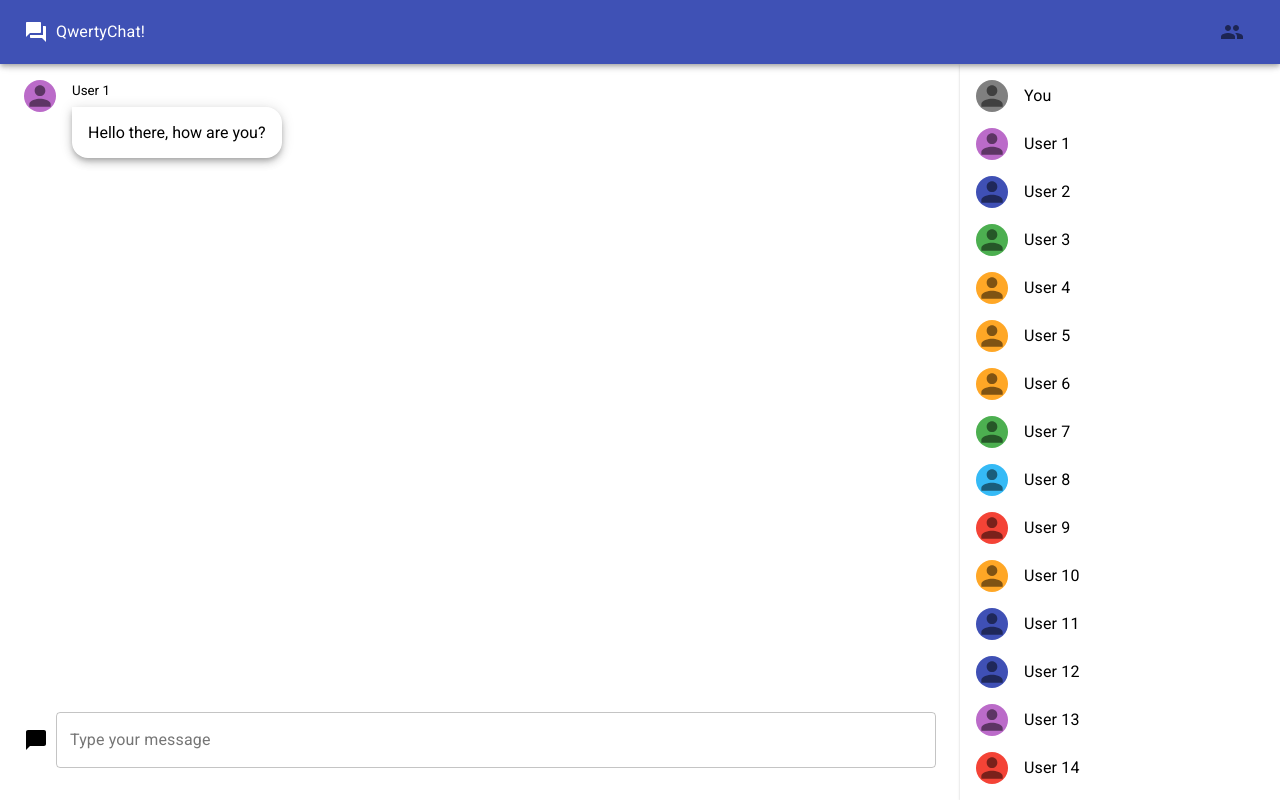
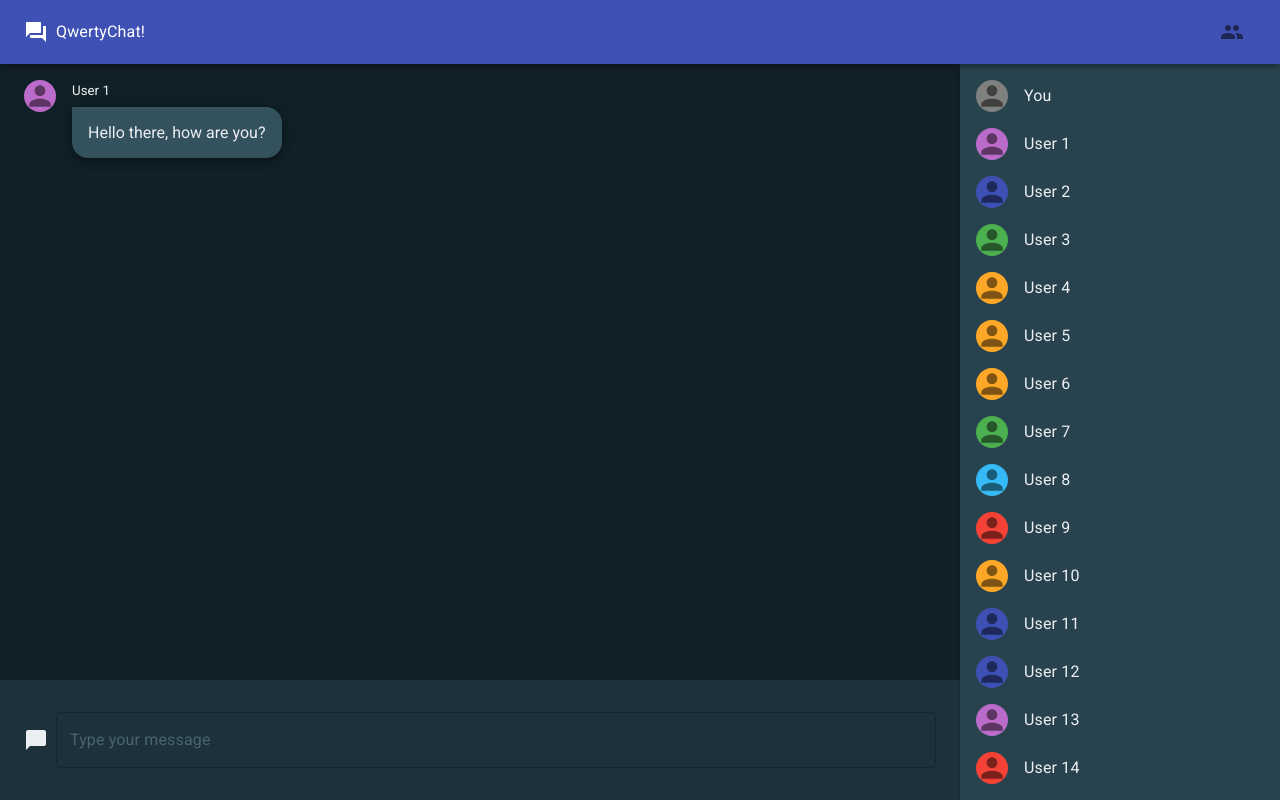
Before and after one commit to ThalesQwerty/socketio-chat, a React (Create React App) app: page / in a window 1280 px wide. Built offline with nearby package versions, Linux system fonts and the light colour scheme.

Commit message:
Dark theme v1 (still needs some visual improvement)

```diff
--- a/src/App.scss
+++ b/src/App.scss
@@ -16,6 +16,8 @@ body {
     width: 100vw;
     height: 100vh;
     overflow: hidden;
+    color: $light0;
+    background-color: $dark0;
 }
 
 *::-webkit-scrollbar {
--- a/src/base.scss
+++ b/src/base.scss
@@ -3,10 +3,13 @@ $red: blue;
 $primary: #f44336;
 $secondary: #f44336;
 
-$darkest: #000a12;
-$darker: #102027;
-$dark: #1c313a;
+$dark0: #000a12;
+$dark1: #102027;
+$dark2: #1c313a;
+$dark3: #29434e;
+$dark4: #34515e;
+$dark5: #4b636e;
 
-$lightest: #eceff1;
-$lighter: #cfd8dc;
-$light: #b0bec5;
+$light0: #eceff1;
+$light1: #cfd8dc;
+$light2: #b0bec5;
--- a/src/components/chat/TextInput.jsx
+++ b/src/components/chat/TextInput.jsx
@@ -24,6 +24,12 @@ export default (props) =>
             <TextField
                 label="Type your message"
                 className={STYLES.textField}
+                InputProps={{
+                    className: STYLES.textFieldValue
+                }}
+                InputLabelProps={{
+                    className: STYLES.textFieldLabel
+                }}
                 variant="outlined"
                 onKeyDown={props.onEnter}
             />
--- a/src/components/chat/styles/message_bubbles.scss
+++ b/src/components/chat/styles/message_bubbles.scss
@@ -1,3 +1,6 @@
+@import "../../../base.scss";
+
+
 /* MESSAGE TRANSITIONS */
 
 .fadeInWait {
@@ -52,6 +55,8 @@
     display: block;
     word-break:break-all;
 
+    background-color: $dark4;
+
     transition-property: opacity, transform;
     transition-duration: 0.4s;
     transition-timing-function: ease-out;
--- a/src/components/chat/styles/text_input.scss
+++ b/src/components/chat/styles/text_input.scss
@@ -2,6 +2,7 @@
 
 .textDiv {
     padding: 2rem 1.5rem;
+    background-color: $dark2;
 }
 
 .chatBubbleIcon {
@@ -17,3 +18,11 @@
 .textField {
     width: 100%;
 }
+
+.textFieldValue {
+    color: $light0 !important;
+}
+
+.textFieldLabel {
+    color: $dark5 !important;
+}
--- a/src/components/layout/layout.module.scss
+++ b/src/components/layout/layout.module.scss
@@ -1,3 +1,5 @@
+@import "../../base.scss";
+
 .main {
     /* padding-left: 1rem;
     padding-bottom: 3rem; */
@@ -10,6 +12,7 @@
     flex-direction: column;
     align-items: stretch;
     height: 100%;
+    background-color: $dark1;
 }
 
 .sidebar {
@@ -17,6 +20,7 @@
     height: 100% !important;
     transition-duration: 0.4s;
     transition-timing-function: ease-out;
+    background-color: $dark3;
 }
 
 .sidebar.hidden {
```
